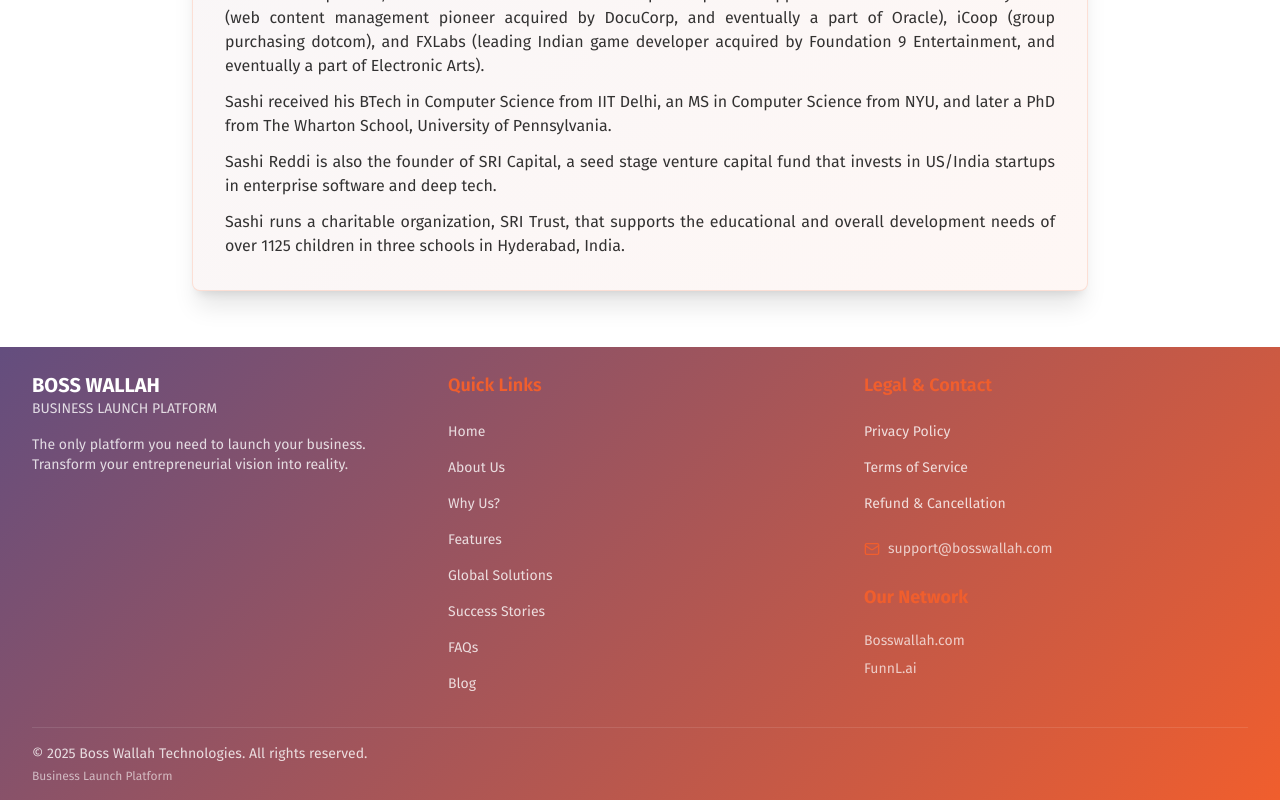
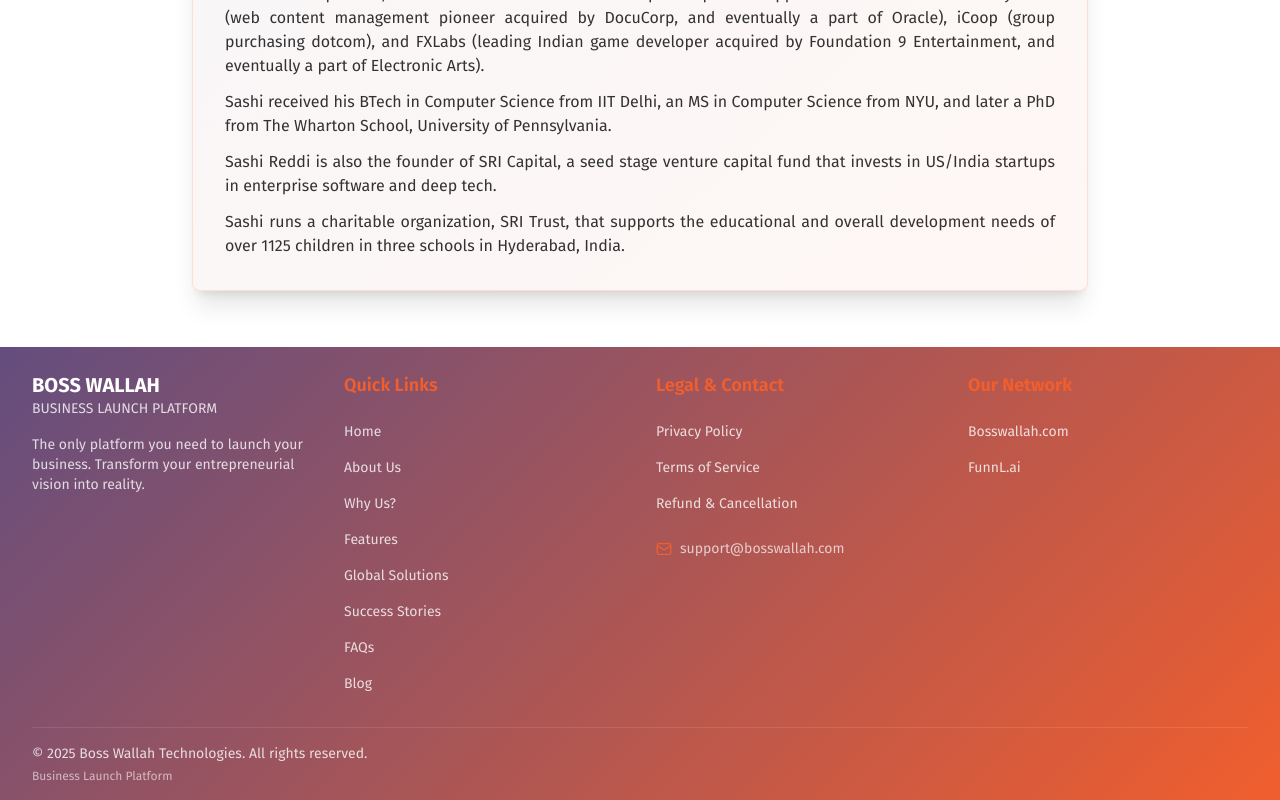
Before and after one commit to externalapps-star/boss-wallah-vision, a React (Vite) app: page /about-us in a window 1280 px wide. Shown: the part 1907-2707 px from the top of the page. Built offline with nearby package versions, Linux system fonts and the light colour scheme; the HTML template or start-up script is replaced by a standard one.

Commit message:
Add "Our Network" column

```diff
--- a/src/components/Footer.tsx
+++ b/src/components/Footer.tsx
@@ -42,7 +42,7 @@ const Footer = () => {
         <div className="pt-6 pb-4 border-b border-primary-foreground/10">
 
           {/* Top Section */}
-          <div className="grid grid-cols-2 md:grid-cols-3 gap-8 mb-6">
+          <div className="grid grid-cols-2 md:grid-cols-4 gap-8 mb-6">
 
             {/* Brand Section */}
             <div className="col-span-2 md:col-span-1 px-4 sm:px-0">
@@ -88,18 +88,19 @@ const Footer = () => {
                   <span>support@bosswallah.com</span>
                 </a>
               </div>
+            </div>
 
-              <div className="mt-6">
-                <h5 className="font-bold text-base sm:text-lg mb-5 text-accent">Our Network</h5>
-                <ul className="space-y-2 text-xs sm:text-sm text-primary-foreground/70">
-                  <li>
-                    <a href="https://bosswallah.com" className="hover:text-accent transition-colors">Bosswallah.com</a>
-                  </li>
-                  <li>
-                    <a href="https://funnl.ai" className="hover:text-accent transition-colors">FunnL.ai</a>
-                  </li>
-                </ul>
-              </div>
+            {/* Our Network */}
+            <div className="text-left -ml-2 sm:ml-0">
+              <h4 className="font-bold text-base sm:text-lg mb-5 text-accent">Our Network</h4>
+              <ul className="space-y-3">
+                <li>
+                  <a href="https://bosswallah.com" className="text-primary-foreground/80 hover:text-accent transition-colors text-xs sm:text-sm inline-block focus:outline-none focus:text-accent focus:underline">Bosswallah.com</a>
+                </li>
+                <li>
+                  <a href="https://funnl.ai" className="text-primary-foreground/80 hover:text-accent transition-colors text-xs sm:text-sm inline-block focus:outline-none focus:text-accent focus:underline">FunnL.ai</a>
+                </li>
+              </ul>
             </div>
           </div>
         </div>
```
